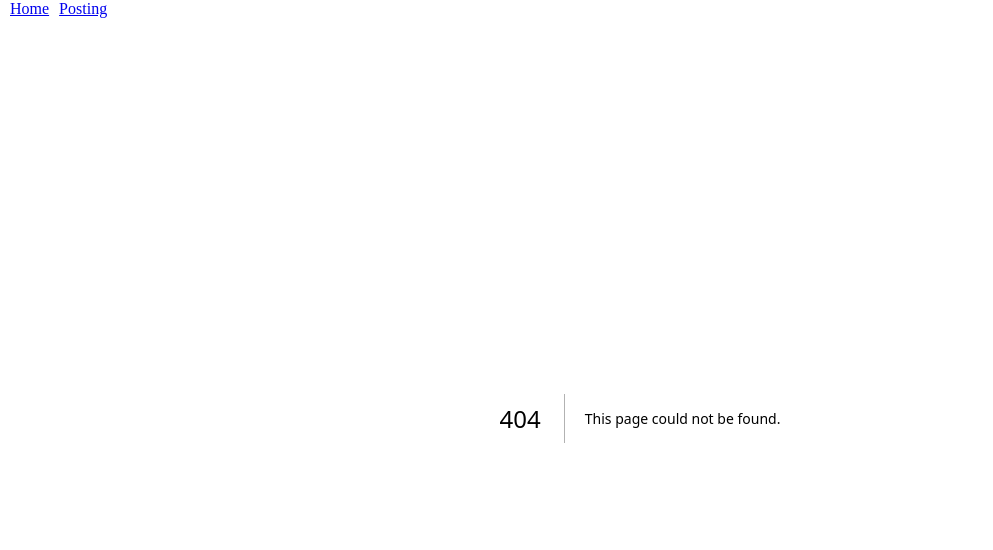
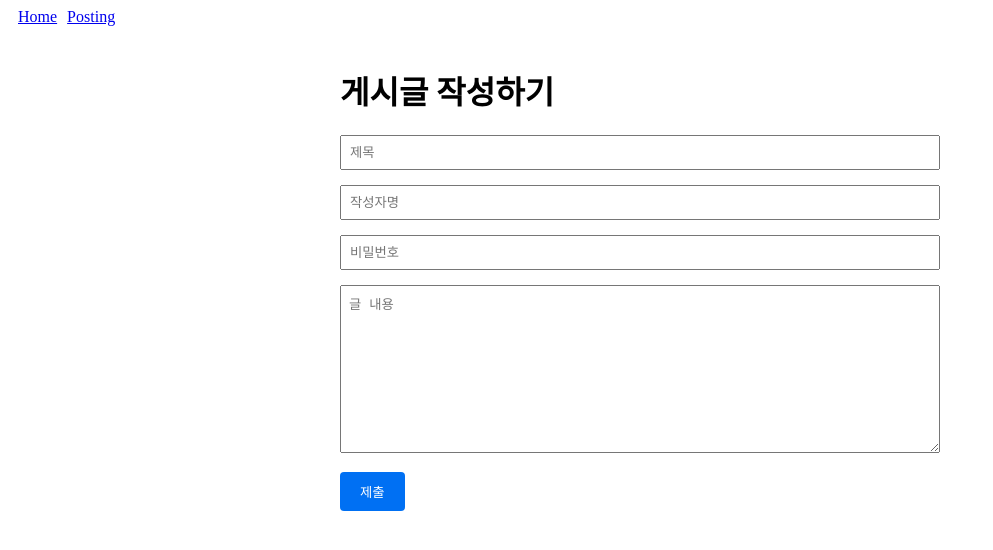
Before and after one commit to kudongku/NextBoardCRUD, a Next.js app: page /posts in a window 1280 px wide. Before the commit this address had no page. Shown: the top 550 px of the page, without its empty margins (0-993 px from the left). Built offline with nearby package versions, Linux system fonts and the light colour scheme.

Commit message:
feat : 글 작성 기능 생성

```diff
--- /dev/null
+++ b/app/posts/page.js
@@ -0,0 +1,61 @@
+export default function Home() {
+  return (
+    <div style={{ maxWidth: '600px', margin: '0 auto', padding: '20px' }}>
+      <h1>게시글 작성하기</h1>
+      <form action="/api/posts" method="post">
+        <div style={{ marginBottom: '15px' }}>
+          <input
+            id="title"
+            type="text"
+            name="title"
+            placeholder="제목"
+            required
+            style={{ width: '100%', padding: '8px', boxSizing: 'border-box' }}
+          />
+        </div>
+        <div style={{ marginBottom: '15px' }}>
+          <input
+            id="author"
+            type="text"
+            name="author"
+            placeholder="작성자명"
+            required
+            style={{ width: '100%', padding: '8px', boxSizing: 'border-box' }}
+          />
+        </div>
+        <div style={{ marginBottom: '15px' }}>
+          <input
+            id="password"
+            type="password"
+            name="password"
+            placeholder="비밀번호"
+            required
+            style={{ width: '100%', padding: '8px', boxSizing: 'border-box' }}
+          />
+        </div>
+        <div style={{ marginBottom: '15px' }}>
+          <textarea
+            id="content"
+            name="content"
+            placeholder="글 내용"
+            required
+            rows={10}
+            style={{ width: '100%', padding: '8px', boxSizing: 'border-box' }}
+          />
+        </div>
+        <button
+          type="submit"
+          style={{
+            padding: '10px 20px',
+            background: '#0070f3',
+            color: 'white',
+            border: 'none',
+            borderRadius: '4px',
+          }}
+        >
+          제출
+        </button>
+      </form>
+    </div>
+  );
+}
```
